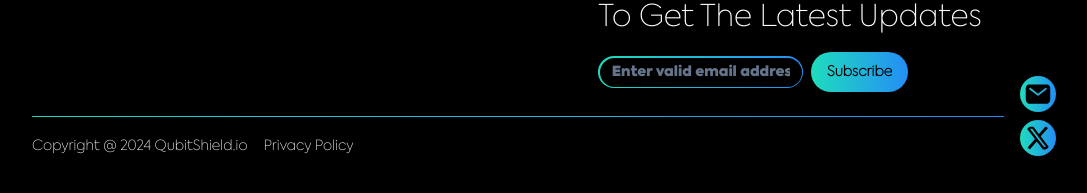
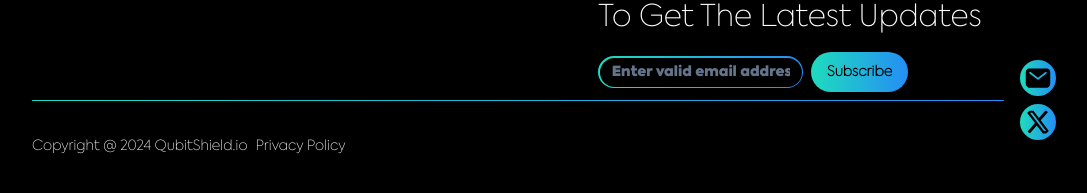
Before and after one commit to disbizprojects/quibitshield, a Next.js app: page / in a window 1280 px wide. Shown: the part 620-813 px from the top of the page, without its empty margins (96-1183 px from the left). Built offline with nearby package versions, Linux system fonts and the light colour scheme.

Commit message:
full fully done

```diff
--- a/app/page.tsx
+++ b/app/page.tsx
@@ -7,7 +7,7 @@ import Link from "next/link";
 
 export default function page() {
   return (
-    <div className="bg-black h-screen flex flex-col   relative">
+    <div className="bg-black lg:h-screen flex flex-col   lg:relative">
       <div className="flex w-full justify-end">
         <Link href="/login" className="">
           {" "}
@@ -53,7 +53,7 @@ export default function page() {
         </div>
       </div>
 
-      <div className=" absolute w-full bottom-8">
+      <div className=" lg:absolute relative bottom-0 w-full lg:bottom-8">
         <Footer></Footer>
       </div>
     </div>
--- a/components/footer.tsx
+++ b/components/footer.tsx
@@ -5,7 +5,7 @@ import Link from "next/link";
 
 export default function Footer() {
   return (
-    <>
+    <div className="flex flex-col gap-4">
       <div className="w-full lg:mt-[-10px] flex flex-col gap-4 lg:flex-row items-center">
         <hr className="w-[95%] h-[1px] my-4 grad border-0 rounded" />
         <div className="flex gap-2 lg:flex-col">
@@ -17,12 +17,12 @@ export default function Footer() {
           </a>
         </div>
       </div>
-      <div className="flex md:text-start text-center flex-col  lg:flex-row text-sm gap-4 lg:-mt-5">
+      <div className="flex md:text-start text-center flex-col  lg:flex-row text-sm gap-2 lg:-mt-5">
         <p>Copyright @ 2024 QubitShield.io</p>
         <Link href="/policy" className="hover:underline">
           <p>Privacy Policy</p>
         </Link>
       </div>
-    </>
+    </div>
   );
 }
--- a/components/form.tsx
+++ b/components/form.tsx
@@ -66,7 +66,7 @@ const SubscriptionForm: React.FC = () => {
                 value={formData.email}
                 onChange={handleChange}
                 placeholder="Enter valid email address"
-                className="w-full border-none   rounded-full h-full bg-black"
+                className="w-full border-none text-center   rounded-full h-full bg-black"
               ></Input>
               {error && <p className="error">{error}</p>}
             </div>
```
